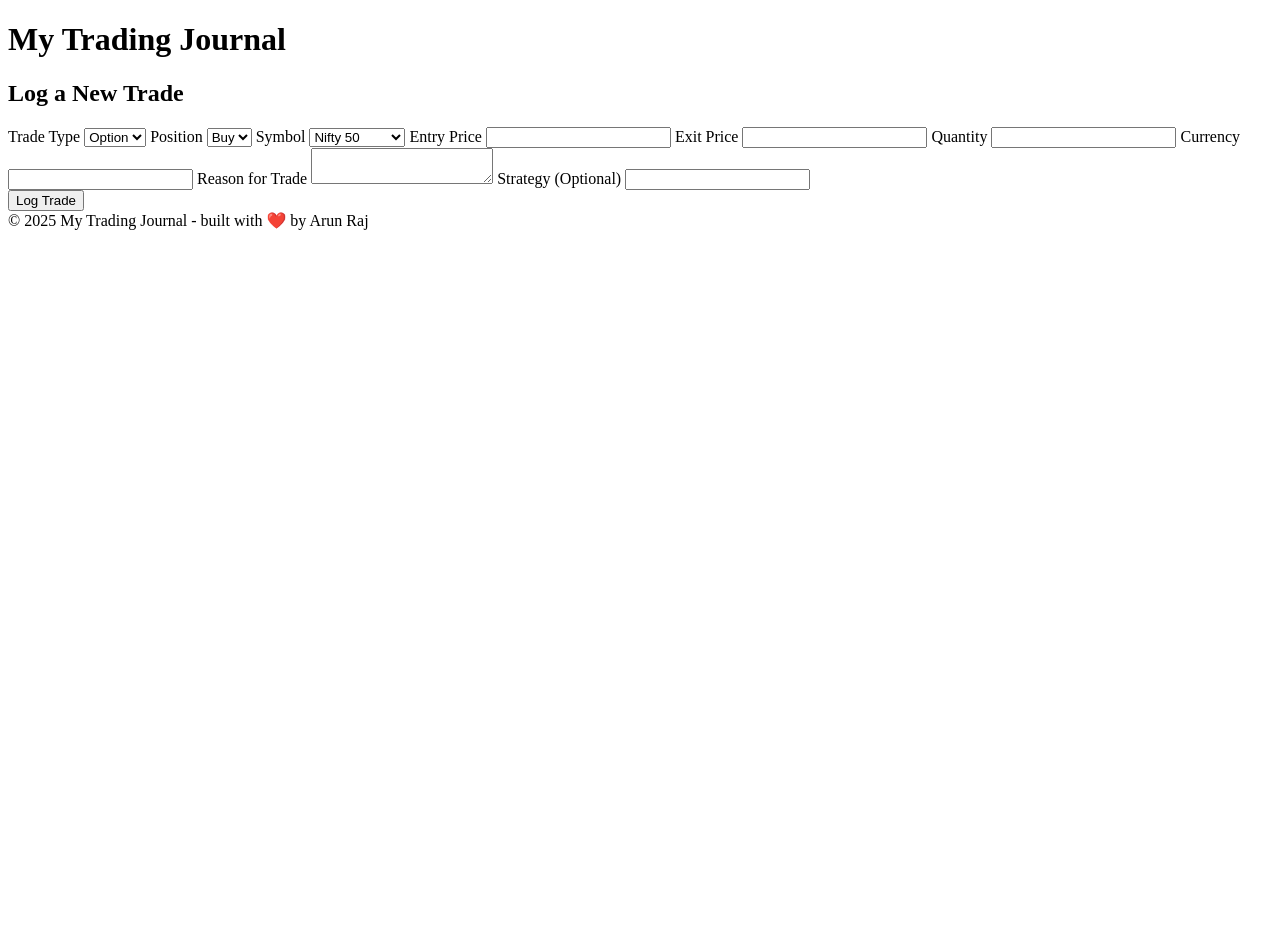
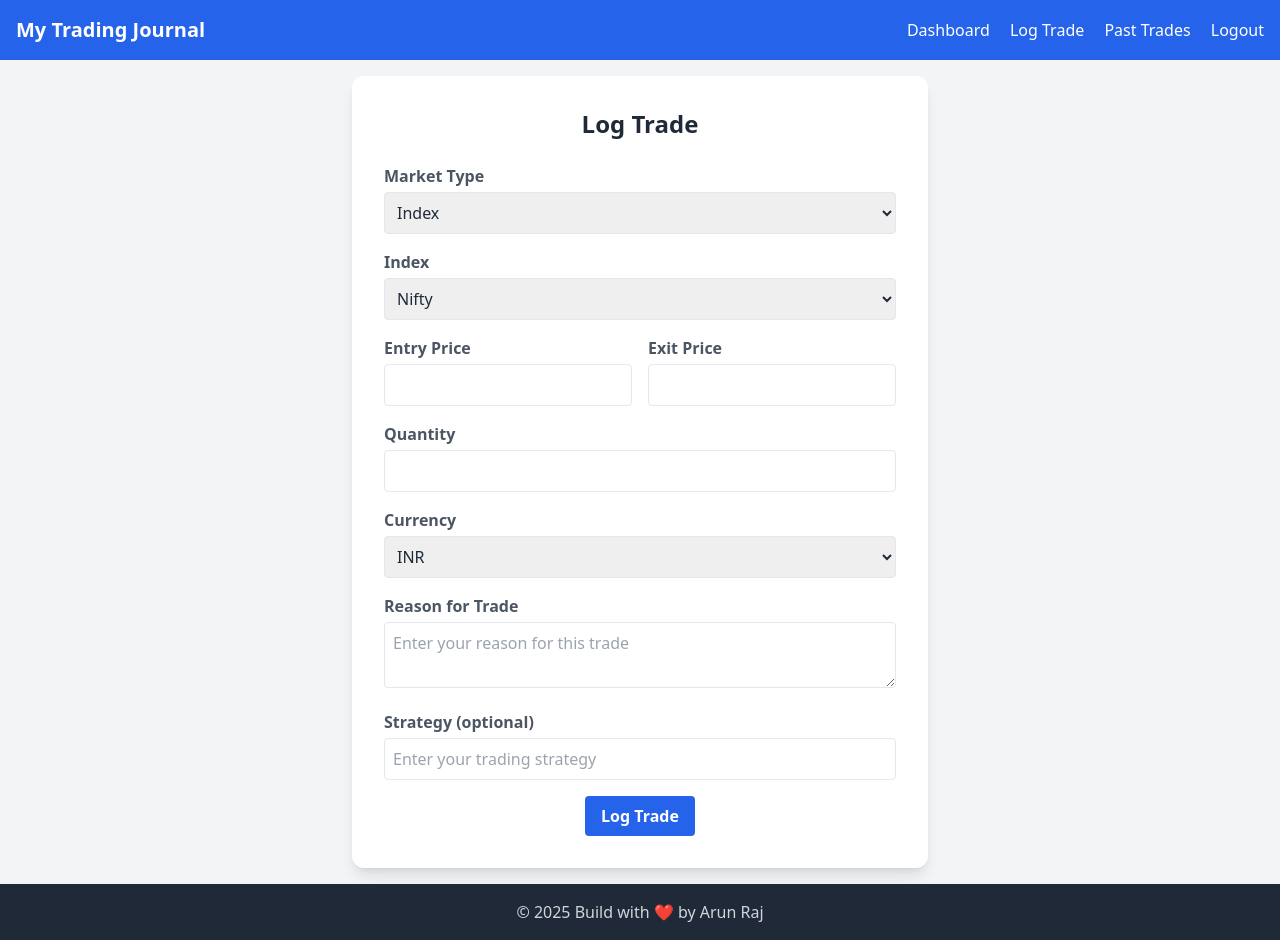
Before and after one commit to BeamingMonkey/option-journal-, a Flask app: page /log in a window 1280 px wide. Before the commit the page ends 230 px from the top, so only its background shows below. Run offline with Flask 2, Linux system fonts and the light colour scheme; the visitor is signed in with stand-in values (Sample User, id 1); some libraries are stand-ins or nearby versions.

Commit message:
Update log_trade.html

```diff
--- a/templates/log_trade.html
+++ b/templates/log_trade.html
@@ -1,90 +1,149 @@
-<!DOCTYPE html>
-<html>
-<head>
-    <title>Log Trade - My Trading Journal</title>
-    <link href="https://cdn.tailwindcss.com" rel="stylesheet">
-</head>
-<body class="bg-gray-100 text-gray-800">
-    <div class="max-w-2xl mx-auto p-6">
-        <h1 class="text-3xl font-bold text-center text-blue-600">My Trading Journal</h1>
-        <h2 class="text-xl text-center mt-2">Log a New Trade</h2>
-        <form method="POST" class="bg-white rounded-lg shadow p-4 mt-4 space-y-3">
-            <!-- Trade Type -->
-            <label class="block">
-                <span class="font-semibold">Trade Type</span>
-                <select name="trade_type" required class="mt-1 block w-full rounded border p-2">
-                    <option value="option">Option</option>
-                    <option value="future">Future</option>
-                    <option value="stock">Stock</option>
-                    <option value="forex">Forex</option>
-                    <option value="crypto">Crypto</option>
+{% extends "base.html" %}
+
+{% block title %}Log Trade - My Trading Journal{% endblock %}
+
+{% block content %}
+<div class="w-full max-w-xl bg-white rounded-xl p-8 shadow-lg">
+    <h2 class="text-2xl font-bold text-gray-800 text-center">Log Trade</h2>
+    <form method="POST" class="space-y-4 mt-6">
+
+        <!-- Market Type Selection -->
+        <div>
+            <label class="block text-gray-600 font-semibold">Market Type</label>
+            <select id="market_type" name="market_type" class="w-full p-2 rounded border mt-1">
+                <option value="Index">Index</option>
+                <option value="Option">Option</option>
+                <option value="Stock">Stock</option>
+                <option value="Forex">Forex</option>
+                <option value="Crypto">Crypto</option>
             </select>
-            </label>
+        </div>
 
-            <!-- Position -->
-            <label class="block">
-                <span class="font-semibold">Position</span>
-                <select name="position" required class="mt-1 block w-full rounded border p-2">
-                    <option value="buy">Buy</option>
-                    <option value="sell">Sell</option>
+        <!-- Index Symbol -->
+        <div id="index_symbol_container">
+            <label class="block text-gray-600 font-semibold">Index</label>
+            <select name="symbol" id="index_symbol" class="w-full p-2 rounded border mt-1">
+                <option value="Nifty">Nifty</option>
+                <option value="BankNifty">BankNifty</option>
+                <option value="FinNifty">FinNifty</option>
+                <option value="Midcap">Midcap</option>
+                <option value="Sensex">Sensex</option>
             </select>
-            </label>
+        </div>
 
-            <!-- Symbol -->
-            <label class="block">
-                <span class="font-semibold">Symbol</span>
-                <select name="symbol" required class="mt-1 block w-full rounded border p-2">
-                    <option value="Nifty 50">Nifty 50</option>
-                    <option value="Nifty Midcap">Nifty Midcap</option>
-                    <option value="Sensex">Sensex</option>
-                    <option value="BankEx">BankEx</option>
-                    <option value="FinNifty">FinNifty</option>
-                </select>
-            </label>
+        <!-- Option Contract -->
+        <div id="option_contract_container" class="hidden">
+            <label class="block text-gray-600 font-semibold">Option Contract (e.g., NIFTY 25000CE)</label>
+            <input
+                type="text"
+                name="option_contract"
+                placeholder="Enter option contract (e.g., NIFTY 25000CE)"
+                class="w-full p-2 rounded border mt-1">
+        </div>
 
-            <!-- Entry -->
-            <label class="block">
-                <span class="font-semibold">Entry Price</span>
-                <input type="number" name="entry" step="0.01" required class="mt-1 block w-full rounded border p-2">
-            </label>
+        <!-- Other Symbol (Stock, Forex, Crypto) -->
+        <div id="other_symbol_container" class="hidden">
+            <label class="block text-gray-600 font-semibold">Symbol</label>
+            <input
+                type="text"
+                name="other_symbol"
+                placeholder="Enter symbol (e.g., RELIANCE, EURUSD, BTCUSD)"
+                class="w-full p-2 rounded border mt-1">
+        </div>
 
-            <!-- Exit -->
-            <label class="block">
-                <span class="font-semibold">Exit Price</span>
-                <input type="number" name="exit" step="0.01" required class="mt-1 block w-full rounded border p-2">
-            </label>
+        <!-- Entry and Exit Prices -->
+        <div class="grid grid-cols-2 gap-4">
+            <div>
+                <label class="block text-gray-600 font-semibold">Entry Price</label>
+                <input
+                    type="number"
+                    step="0.01"
+                    name="entry"
+                    required
+                    class="w-full p-2 rounded border mt-1">
+            </div>
+            <div>
+                <label class="block text-gray-600 font-semibold">Exit Price</label>
+                <input
+                    type="number"
+                    step="0.01"
+                    name="exit"
+                    required
+                    class="w-full p-2 rounded border mt-1">
+            </div>
+        </div>
 
         <!-- Quantity -->
-            <label class="block">
-                <span class="font-semibold">Quantity</span>
-                <input type="number" name="qty" required class="mt-1 block w-full rounded border p-2">
-            </label>
+        <div>
+            <label class="block text-gray-600 font-semibold">Quantity</label>
+            <input
+                type="number"
+                name="qty"
+                required
+                class="w-full p-2 rounded border mt-1">
+        </div>
 
         <!-- Currency -->
-            <label class="block">
-                <span class="font-semibold">Currency</span>
-                <input type="text" name="currency" required class="mt-1 block w-full rounded border p-2">
-            </label>
+        <div>
+            <label class="block text-gray-600 font-semibold">Currency</label>
+            <select name="currency" class="w-full p-2 rounded border mt-1">
+                <option value="INR">INR</option>
+                <option value="USD">USD</option>
+            </select>
+        </div>
 
         <!-- Reason -->
-            <label class="block">
-                <span class="font-semibold">Reason for Trade</span>
-                <textarea name="reason" required class="mt-1 block w-full rounded border p-2"></textarea>
-            </label>
+        <div>
+            <label class="block text-gray-600 font-semibold">Reason for Trade</label>
+            <textarea
+                name="reason"
+                required
+                class="w-full p-2 rounded border mt-1"
+                placeholder="Enter your reason for this trade"></textarea>
+        </div>
 
         <!-- Strategy -->
-            <label class="block">
-                <span class="font-semibold">Strategy (Optional)</span>
-                <input type="text" name="strategy" class="mt-1 block w-full rounded border p-2">
-            </label>
+        <div>
+            <label class="block text-gray-600 font-semibold">Strategy (optional)</label>
+            <input
+                type="text"
+                name="strategy"
+                class="w-full p-2 rounded border mt-1"
+                placeholder="Enter your trading strategy">
+        </div>
 
-            <div class="text-center mt-4">
-                <button class="bg-blue-600 text-white rounded px-4 py-2 hover:bg-blue-700" type="submit">Log Trade</button>
+        <div class="text-center">
+            <button
+                type="submit"
+                class="bg-blue-600 hover:bg-blue-700 text-white font-bold rounded px-4 py-2">
+                Log Trade
+            </button>
         </div>
     </form>
 </div>
-    <footer class="text-center mt-6 text-gray-500 text-sm">
-        &copy; 2025 My Trading Journal - built with ❤️ by Arun Raj
-    </footer>
-</body>
-</html>
+
+<!-- Dynamic Visibility Script -->
+<script>
+const marketType = document.getElementById("market_type");
+const indexContainer = document.getElementById("index_symbol_container");
+const optionContainer = document.getElementById("option_contract_container");
+const otherContainer = document.getElementById("other_symbol_container");
+
+marketType.addEventListener("change", function() {
+    const value = marketType.value;
+
+    // Reset visibility
+    indexContainer.classList.add("hidden");
+    optionContainer.classList.add("hidden");
+    otherContainer.classList.add("hidden");
+
+    if (value === "Index") {
+        indexContainer.classList.remove("hidden");
+    } else if (value === "Option") {
+        optionContainer.classList.remove("hidden");
+    } else {
+        otherContainer.classList.remove("hidden");
+    }
+});
+</script>
+{% endblock %}
```
Lines whose indentation alone changed are shown as unchanged.
